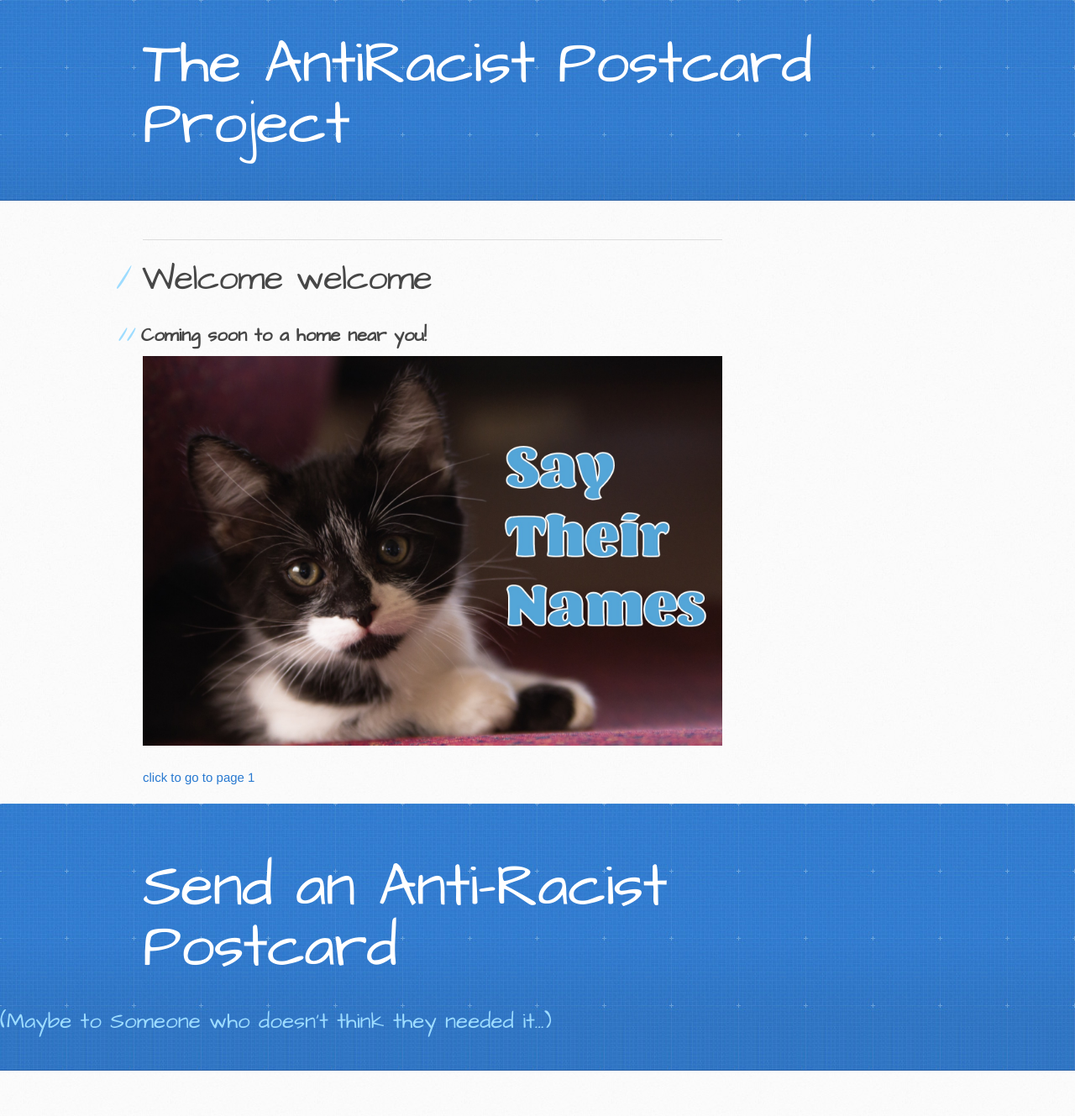
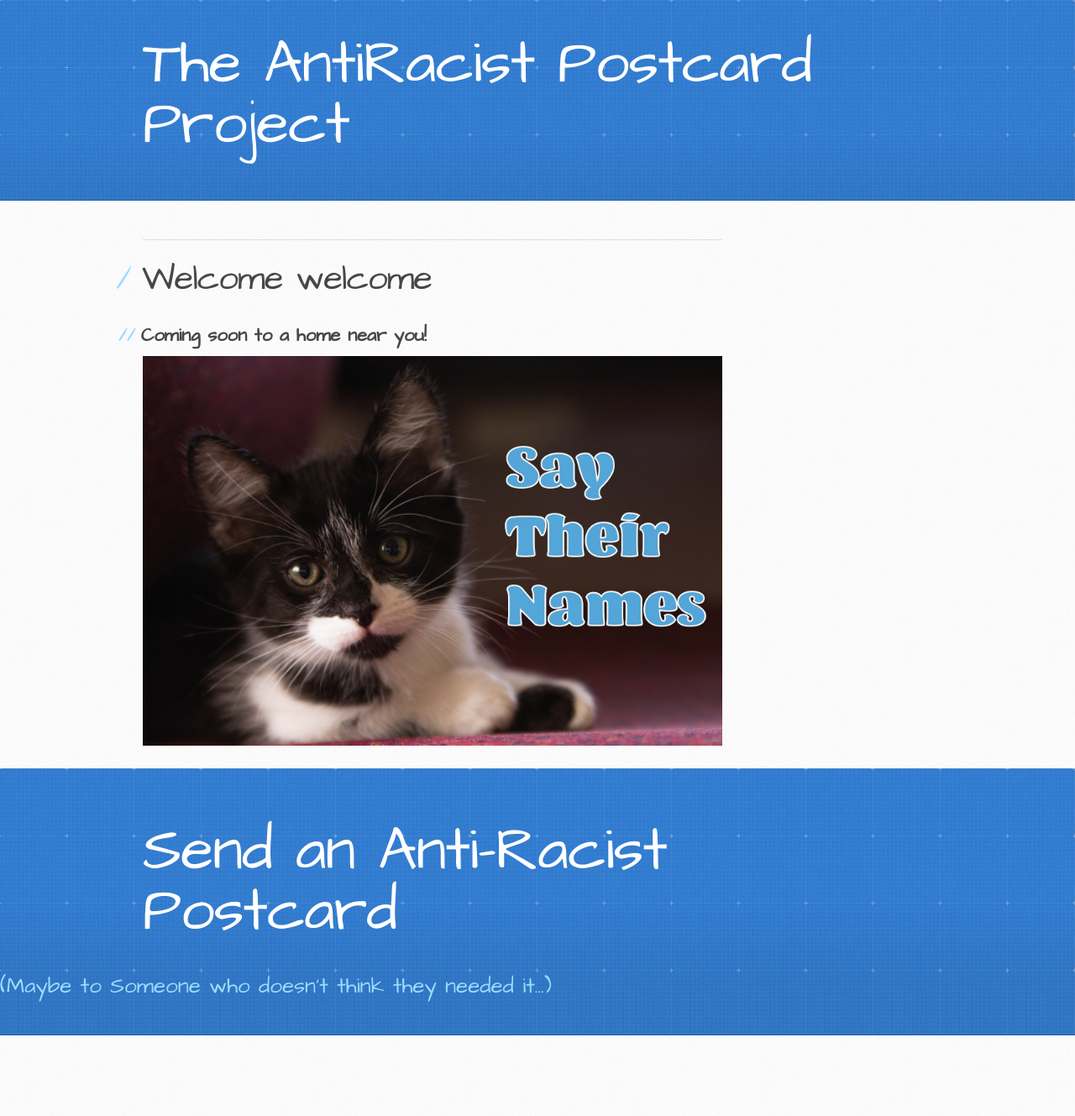
Before and after one commit to mir-lab/AntiRacistPostcardProject, a Jekyll site: the page built from docs/index.md, in a window 1280 px wide. Shown: the whole page at 84% size. Built offline with Jekyll 4.4.1, drawn with Linux system fonts in a browser that asks for light colours; our own code applies the rules of GitHub Pages for plain Markdown files; the repository's description, which GitHub fills in, is left out; after the commit the page ends 1286 px from its top, so only the background shows below that.

Commit message:
testinmg

```diff
--- a/docs/_layouts/default.html
+++ b/docs/_layouts/default.html
@@ -21,7 +21,7 @@
           <h1>The AntiRacist Postcard Project
             <!-- {{ site.title | default: site.github.repository_name }} --></h1>
         </a>
-        <h2>{{ site.description | default: site.github.project_tagline }}</h2>
+        <!-- <h2>{{ site.description | default: site.github.project_tagline }}</h2> -->
         <!-- {% if site.github.is_project_page %}
           <a href="{{ site.github.repository_url }}" class="button"><small>View project on</small> GitHub</a>
         {% endif %}
--- a/docs/index.md
+++ b/docs/index.md
@@ -5,4 +5,4 @@
 
 ![](assets/imgs/card-1.jpg)
 
-[click to go to page 1](/pages/page-1)
+<!-- [click to go to page 1](/pages/page-1) -->
```
